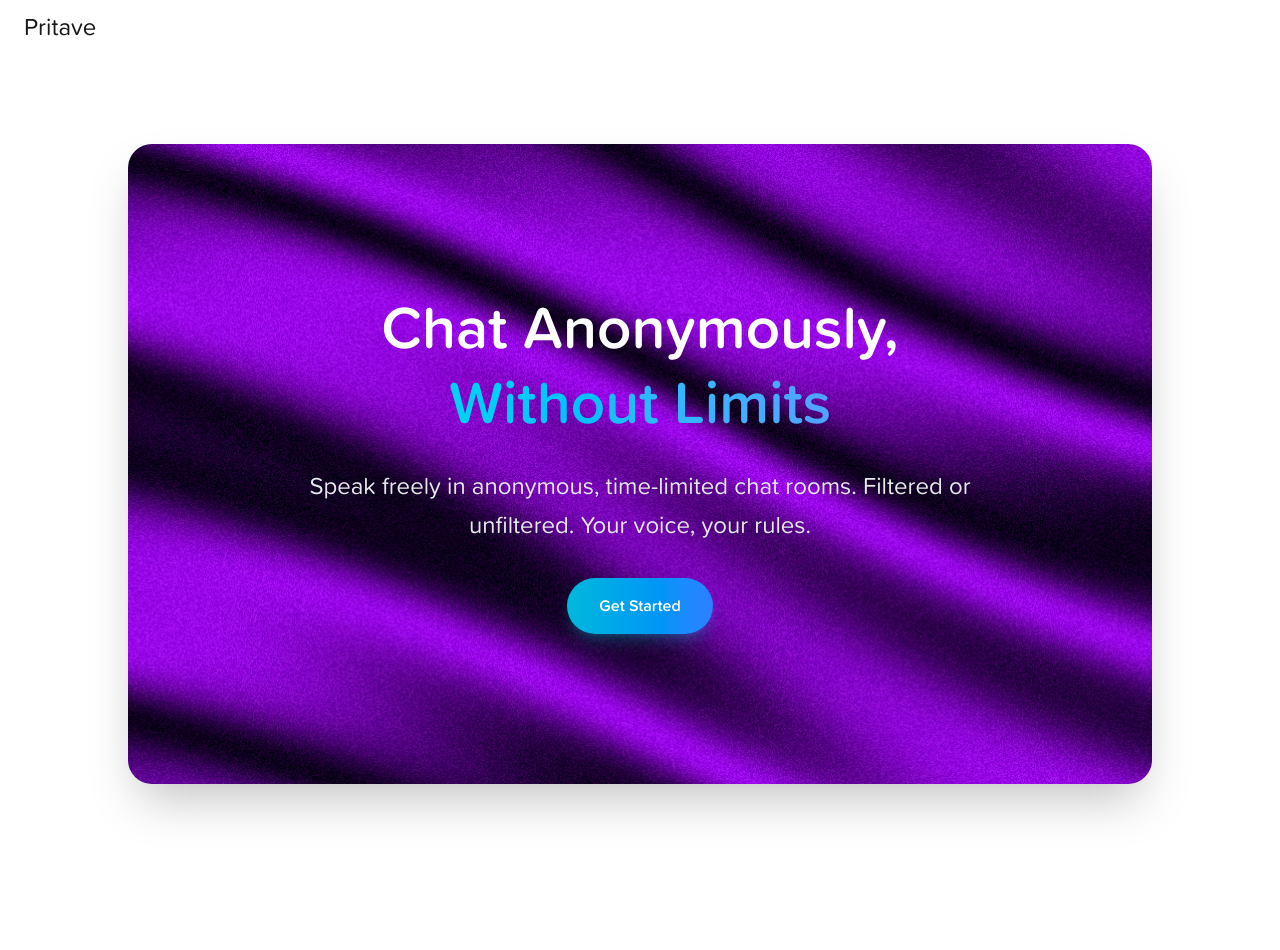
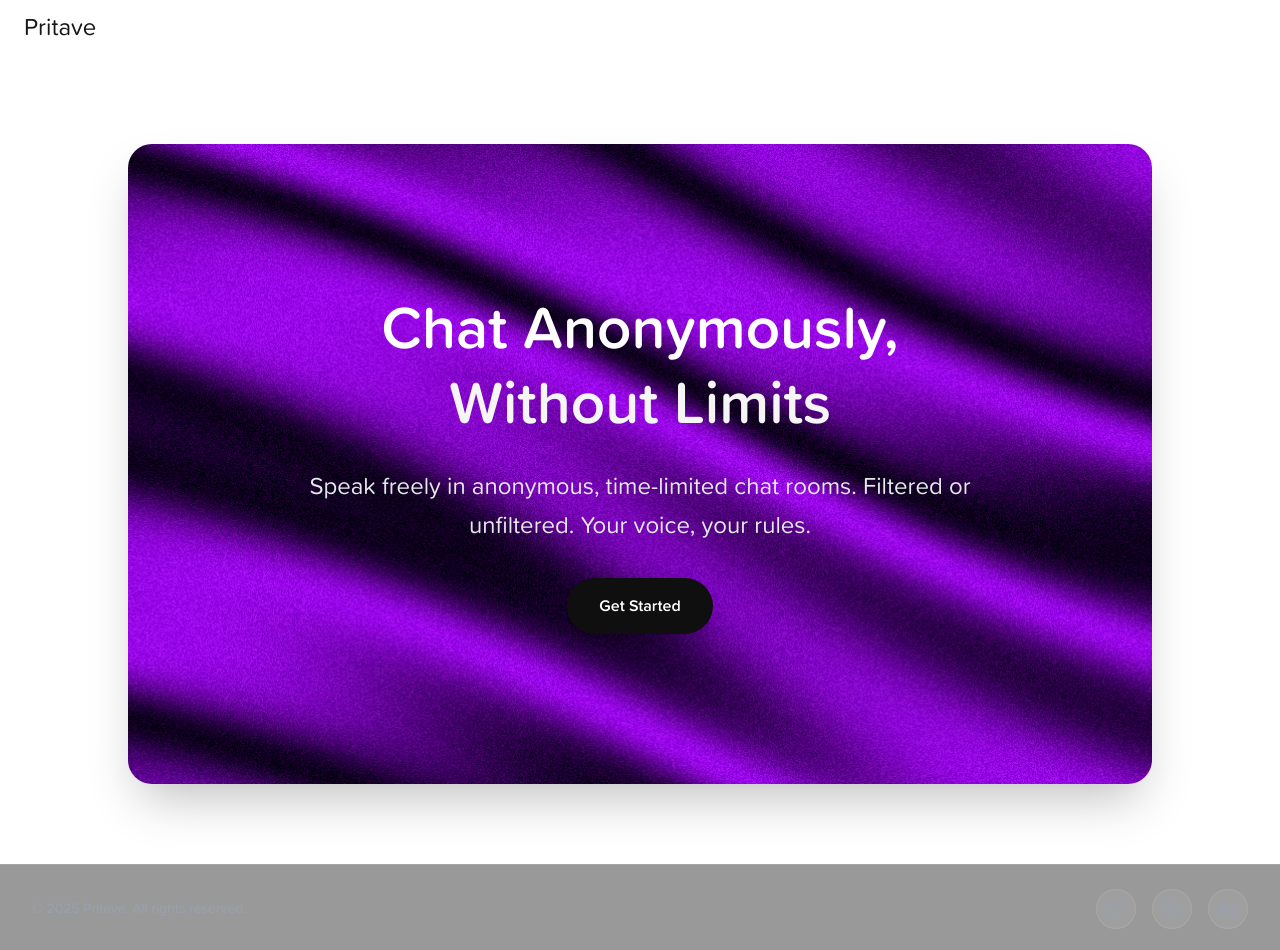
Before and after one commit to Nebulaz7/pritave, a Next.js app: page / in a window 1280 px wide. Shown: the top 950 px of the page. Before the commit the page ends 864 px from the top, so only its background shows below. Built offline with nearby package versions, Linux system fonts and the light colour scheme.

Commit message:
Refactor Hero component styling; update button and text background colors for better visibility; add custom scrollbar styles; implement Footer component with social media links

```diff
--- /dev/null
+++ b/app/components/Footer.tsx
@@ -0,0 +1,90 @@
+import React from "react";
+import Link from "next/link";
+
+const Footer = () => {
+  return (
+    <footer className="py-6 px-8 bg-black/40 backdrop-blur-xl border-t border-white/10">
+      <div className="container mx-auto flex flex-col sm:flex-row justify-between items-center">
+        {/* Copyright Text */}
+        <div className="text-gray-400 text-sm mb-4 sm:mb-0">
+          © 2025 Pritave. All rights reserved.
+        </div>
+
+        {/* Social Media Icons */}
+        <div className="flex space-x-4">
+          {/* Twitter/X */}
+          <Link
+            href="https://twitter.com"
+            target="_blank"
+            rel="noopener noreferrer"
+            className="w-10 h-10 rounded-full bg-white/5 border border-white/10 flex items-center justify-center text-gray-400 hover:bg-sky-500/20 hover:text-white hover:border-sky-500/50 transition-all duration-300"
+          >
+            <svg
+              xmlns="http://www.w3.org/2000/svg"
+              width="18"
+              height="18"
+              viewBox="0 0 24 24"
+              fill="none"
+              stroke="currentColor"
+              strokeWidth="2"
+              strokeLinecap="round"
+              strokeLinejoin="round"
+            >
+              <path d="M22 4s-.7 2.1-2 3.4c1.6 10-9.4 17.3-18 11.6 2.2.1 4.4-.6 6-2C3 15.5.5 9.6 3 5c2.2 2.6 5.6 4.1 9 4-.9-4.2 4-6.6 7-3.8 1.1 0 3-1.2 3-1.2z"></path>
+            </svg>
+          </Link>
+
+          {/* Instagram */}
+          <Link
+            href="https://instagram.com"
+            target="_blank"
+            rel="noopener noreferrer"
+            className="w-10 h-10 rounded-full bg-white/5 border border-white/10 flex items-center justify-center text-gray-400 hover:bg-pink-500/20 hover:text-white hover:border-pink-500/50 transition-all duration-300"
+          >
+            <svg
+              xmlns="http://www.w3.org/2000/svg"
+              width="18"
+              height="18"
+              viewBox="0 0 24 24"
+              fill="none"
+              stroke="currentColor"
+              strokeWidth="2"
+              strokeLinecap="round"
+              strokeLinejoin="round"
+            >
+              <rect x="2" y="2" width="20" height="20" rx="5" ry="5"></rect>
+              <path d="M16 11.37A4 4 0 1 1 12.63 8 4 4 0 0 1 16 11.37z"></path>
+              <line x1="17.5" y1="6.5" x2="17.51" y2="6.5"></line>
+            </svg>
+          </Link>
+
+          {/* LinkedIn */}
+          <Link
+            href="https://linkedin.com"
+            target="_blank"
+            rel="noopener noreferrer"
+            className="w-10 h-10 rounded-full bg-white/5 border border-white/10 flex items-center justify-center text-gray-400 hover:bg-blue-500/20 hover:text-white hover:border-blue-500/50 transition-all duration-300"
+          >
+            <svg
+              xmlns="http://www.w3.org/2000/svg"
+              width="18"
+              height="18"
+              viewBox="0 0 24 24"
+              fill="none"
+              stroke="currentColor"
+              strokeWidth="2"
+              strokeLinecap="round"
+              strokeLinejoin="round"
+            >
+              <path d="M16 8a6 6 0 0 1 6 6v7h-4v-7a2 2 0 0 0-2-2 2 2 0 0 0-2 2v7h-4v-7a6 6 0 0 1 6-6z"></path>
+              <rect x="2" y="9" width="4" height="12"></rect>
+              <circle cx="4" cy="4" r="2"></circle>
+            </svg>
+          </Link>
+        </div>
+      </div>
+    </footer>
+  );
+};
+
+export default Footer;
--- a/app/components/Hero.tsx
+++ b/app/components/Hero.tsx
@@ -22,7 +22,7 @@ const Hero = () => {
           <div className="w-full max-w-4xl mx-auto text-center">
             <h1 className="text-4xl md:text-6xl font-bold text-white mb-6 leading-tight">
               Chat Anonymously, <br />
-              <span className="bg-gradient-to-r from-cyan-400 to-blue-400 bg-clip-text text-transparent">
+              <span className="bg-[#f5f5f5] bg-clip-text text-transparent">
                 Without Limits
               </span>
             </h1>
@@ -33,9 +33,9 @@ const Hero = () => {
             </p>
 
             <div className="flex justify-center">
-              <button className="group relative px-8 py-4 bg-gradient-to-r from-cyan-500 to-blue-500 text-white font-semibold rounded-full shadow-lg shadow-cyan-500/25 border-none hover:shadow-cyan-500/40 hover:-translate-y-1 transition-all duration-300 transform hover:scale-105">
+              <button className="group relative px-8 py-4 bg-[#0f0f0f] cursor-pointer text-white font-semibold rounded-full shadow-lg border-none hover:-translate-y-1 transition-all duration-300 transform hover:scale-105">
                 <span className="relative z-10">Get Started</span>
-                <div className="absolute inset-0 bg-gradient-to-r from-cyan-400 to-blue-400 rounded-full opacity-0 group-hover:opacity-100 transition-opacity duration-300"></div>
+                <div className="absolute inset-0  bg-[#1a1a1a] rounded-full opacity-0 group-hover:opacity-100 transition-opacity duration-300"></div>
               </button>
             </div>
           </div>
--- a/app/globals.css
+++ b/app/globals.css
@@ -41,3 +41,29 @@ body {
   color: var(--foreground);
   font-family: "Proxima Soft", sans-serif;
 }
+
+/* Custom Scrollbar Styles */
+::-webkit-scrollbar {
+  width: 6px;
+  height: 30px;
+}
+
+::-webkit-scrollbar-track {
+  background: #1a1b23;
+  border-radius: 10px;
+}
+
+::-webkit-scrollbar-thumb {
+  background: #af1aff;
+  border-radius: 10px;
+}
+
+::-webkit-scrollbar-thumb:hover {
+  background: #af1aff;
+}
+
+/* Firefox */
+* {
+  scrollbar-width: thin;
+  scrollbar-color: #af1aff #1a1b23;
+}
--- a/app/page.tsx
+++ b/app/page.tsx
@@ -1,3 +1,4 @@
+import Footer from "./components/Footer";
 import Hero from "./components/Hero";
 import NavBar from "./components/NavBar";
 
@@ -6,6 +7,7 @@ export default function Home() {
     <div>
       <NavBar />
       <Hero />
+      <Footer />
     </div>
   );
 }
```
